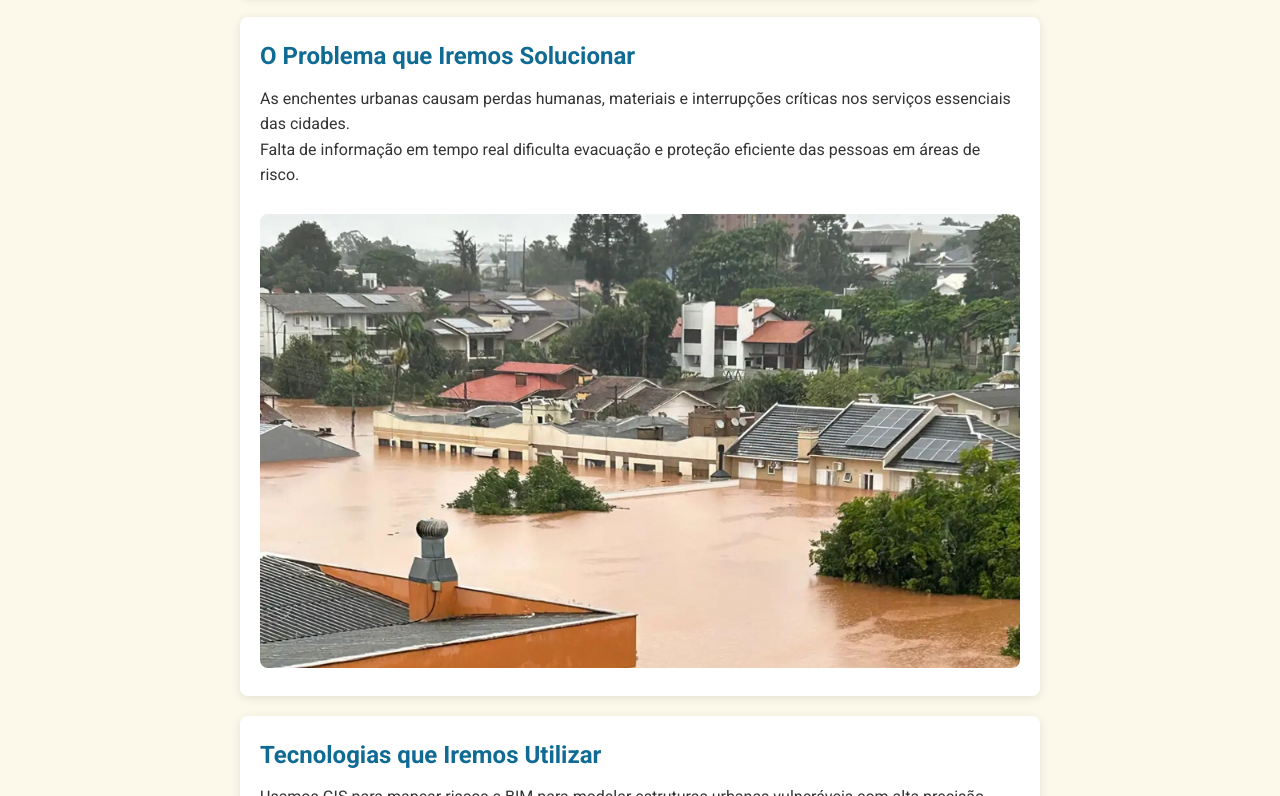
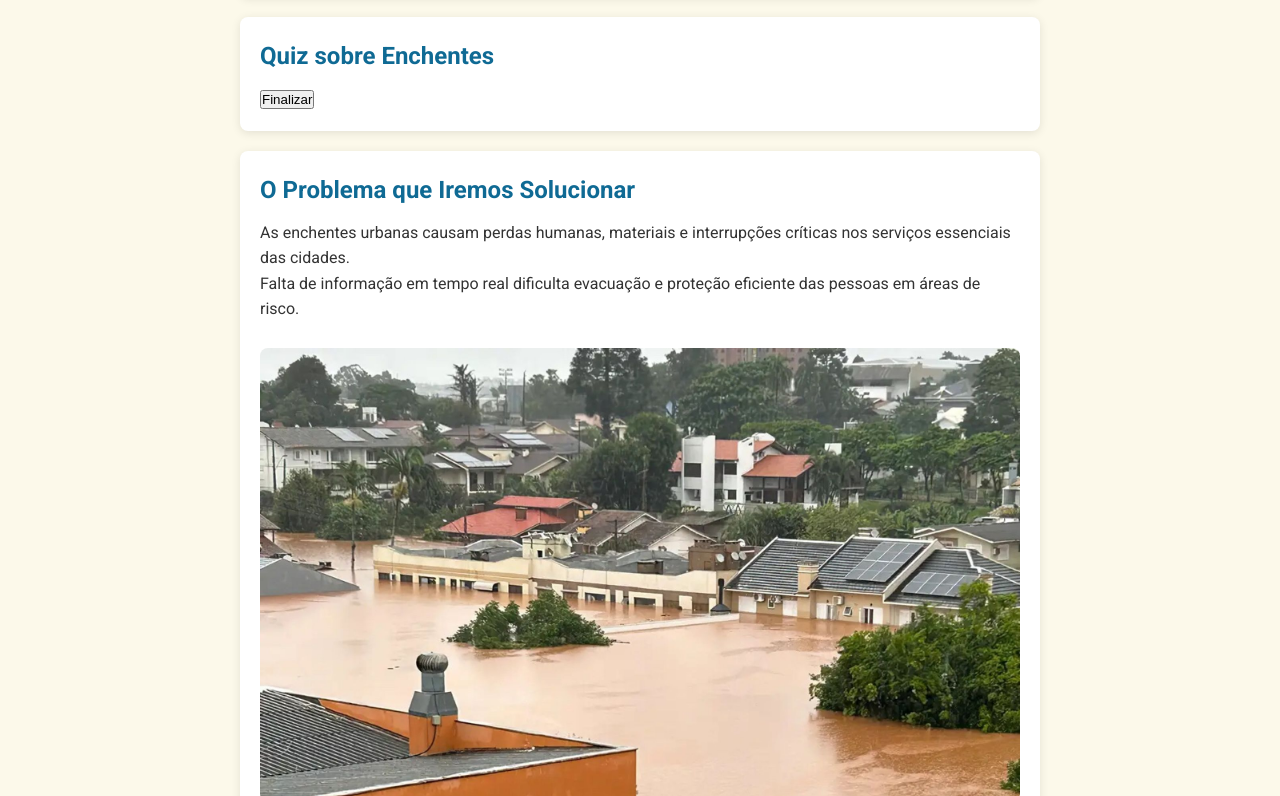
Before and after one commit to foionova/GS-WebDev, a plain HTML site: page index.html in a window 1280 px wide. Shown: the part 304-1100 px from the top of the page. Drawn offline with Linux system fonts and the light colour scheme.

Commit message:
quiz no html

```diff
--- a/index.html
+++ b/index.html
@@ -33,6 +33,16 @@
             <img class="slide" src="imagens/slide3.jpg" style="display:none;">
         </div>
         </section>
+
+
+        <!--QUIZ-->
+        <section id="quiz" class="section">
+            <h2>Quiz sobre Enchentes</h2>
+            <div id="quiz-container"></div>
+            <button onclick="mostrarResultado()">Finalizar</button>
+            <p id="resultado"></p>
+        </section>
+
 
         <!--hamburguer responsivo-->
         <div class="hamburger" onclick="toggleMenu()">☰</div>
```
